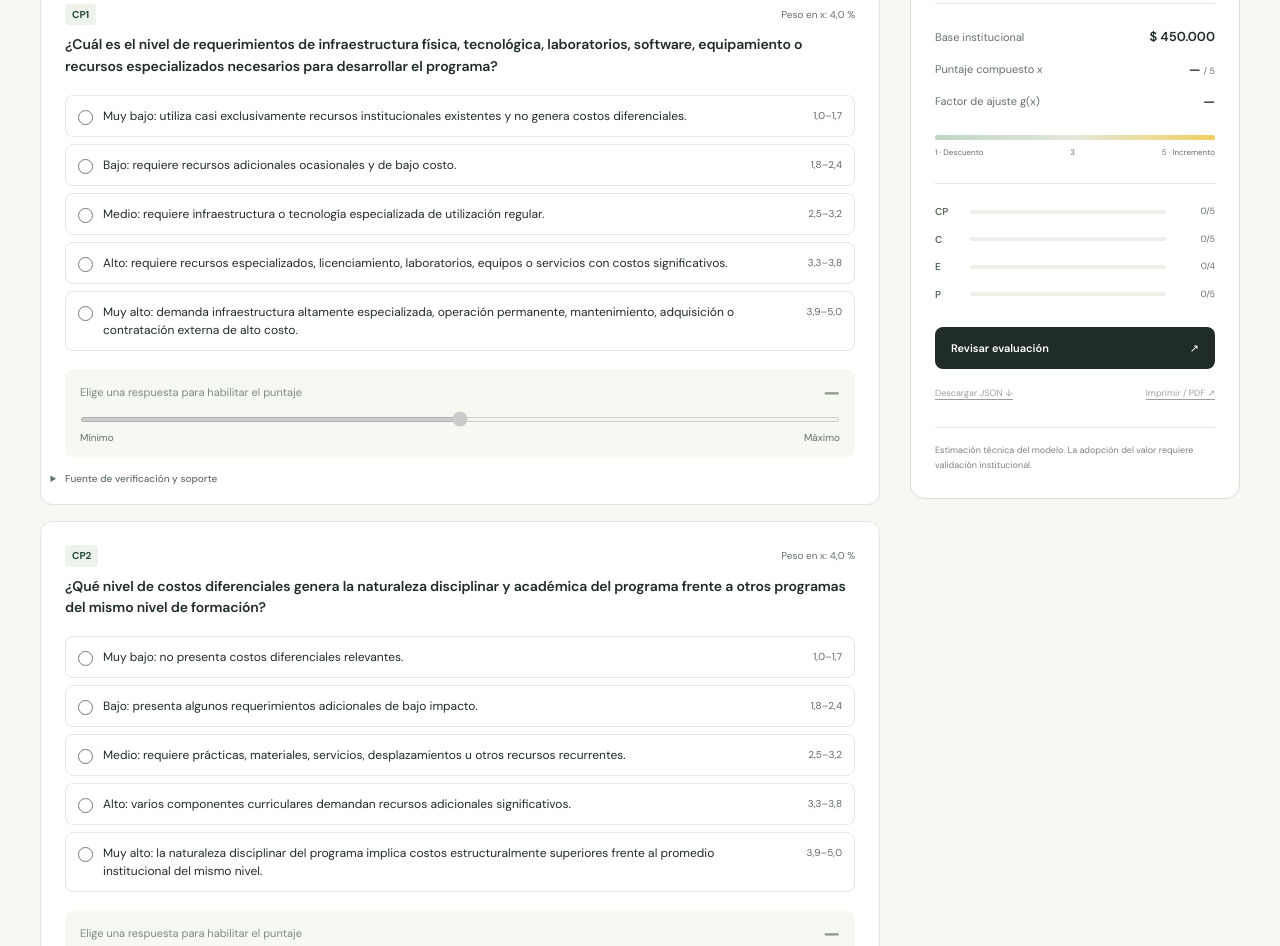
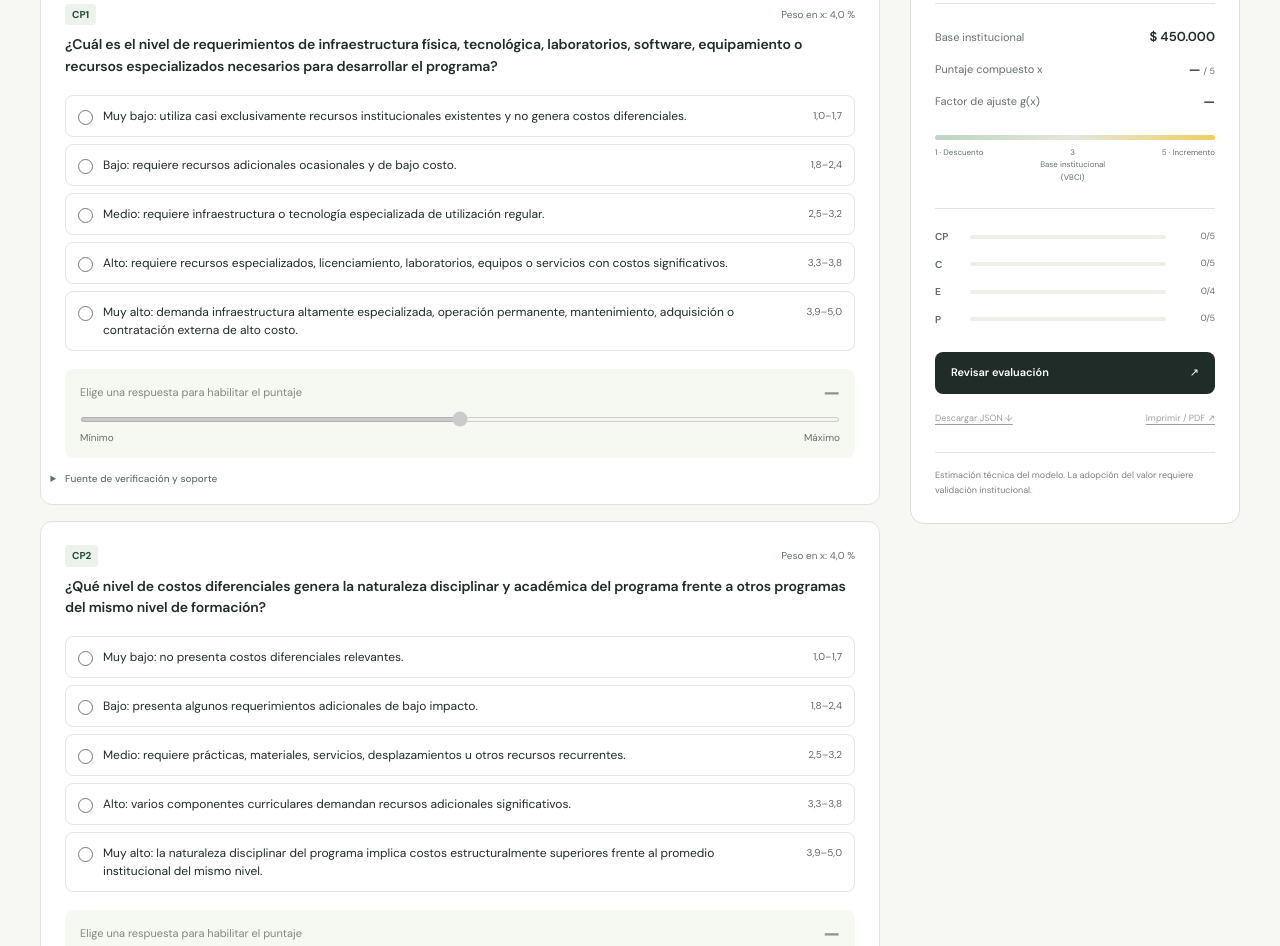
Before and after one commit to Wilzard95/Calculador-del-VCAP-UPTC, a website with bundled scripts: page index.html in a window 1280 px wide. Shown: the part 1235-2181 px from the top of the page. Built offline with nearby package versions, Linux system fonts and the light colour scheme.

Commit message:
Identificar el puntaje 3 como base institucional VBCI en la escala

```diff
--- a/branding.css
+++ b/branding.css
@@ -1,4 +1,8 @@
 /* Identidad institucional: arte original de la UPTC y fotografías de su campus. */
+.scale-labels { display: grid; grid-template-columns: repeat(3, minmax(0, 1fr)); column-gap: 4px; }
+.scale-neutral { text-align: center; }
+.scale-neutral > span { display: block; }
+.scale-labels > span:last-child { text-align: right; }
 body { border-top: 5px solid #ffcc00; }
 .site-header { height: 112px; }
 .institutional-brand { gap: 23px; }
--- a/index.html
+++ b/index.html
@@ -61,7 +61,7 @@
           <p id="result-message" class="result-message">Completa las 19 preguntas para obtener tu estimación.</p>
           <div class="completion"><div><span>Evaluación completada</span><strong id="completion-label">0 / 19</strong></div><progress id="completion-progress" value="0" max="19" aria-label="Preguntas respondidas"></progress></div>
           <dl class="result-metrics"><div><dt>Base institucional</dt><dd id="summary-base">—</dd></div><div><dt>Puntaje compuesto <i>x</i></dt><dd id="summary-score">— <small>/ 5</small></dd></div><div><dt>Factor de ajuste <i>g(x)</i></dt><dd id="summary-factor">—</dd></div></dl>
-          <div class="score-scale"><span class="scale-marker" id="score-marker" hidden></span><div class="scale-line"></div><div class="scale-labels"><span>1 · Descuento</span><span>3</span><span>5 · Incremento</span></div></div>
+          <div class="score-scale"><span class="scale-marker" id="score-marker" hidden></span><div class="scale-line"></div><div class="scale-labels"><span>1 · Descuento</span><span class="scale-neutral" title="Punto neutro: g(3) = 1 y VCAP = VBCI."><span>3</span><span>Base institucional<br>(VBCI)</span></span><span>5 · Incremento</span></div></div>
           <div id="group-scores" class="group-scores"></div>
           <button id="review-button" class="button result-button" type="button">Revisar evaluación <span aria-hidden="true">↗</span></button>
           <div class="result-actions"><button id="download" type="button" disabled>Descargar JSON ↓</button><button id="print" type="button" disabled>Imprimir / PDF ↗</button></div>
```
